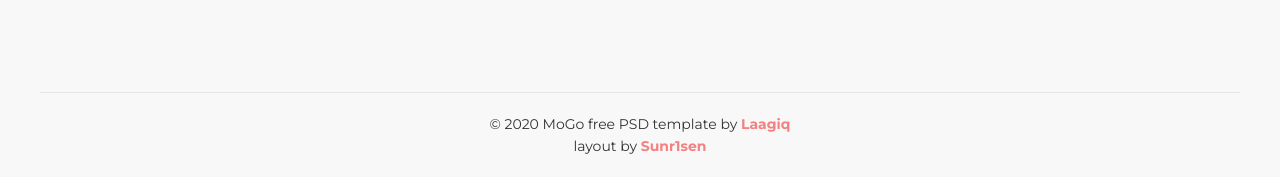
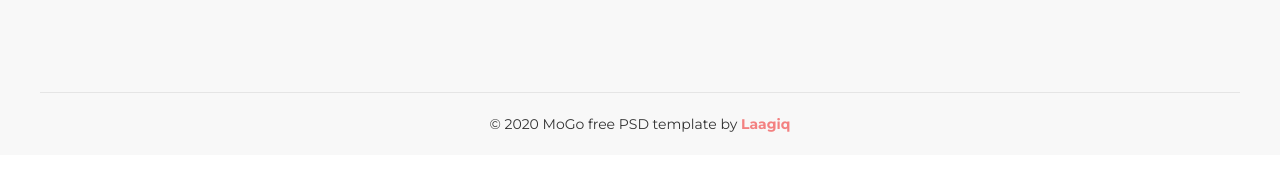
Before and after one commit to AlexF62/Mogo, a plain HTML site: page index.html in a window 1280 px wide. Shown: the part 9436-9613 px from the top of the page. After the commit the page ends 9591 px from the top, so only its background shows below. Drawn offline with Linux system fonts and the light colour scheme.

Commit message:
Update index.html

```diff
--- a/index.html
+++ b/index.html
@@ -946,7 +946,7 @@
                 </div>
 
                 <div class="copyright">
-                    © 2020 MoGo free PSD template by <span>Laagiq</span> <br>layout by <span>Sunr1sen</span>
+                    © 2020 MoGo free PSD template by <span>Laagiq</span>
                 </div>
 
 
```
